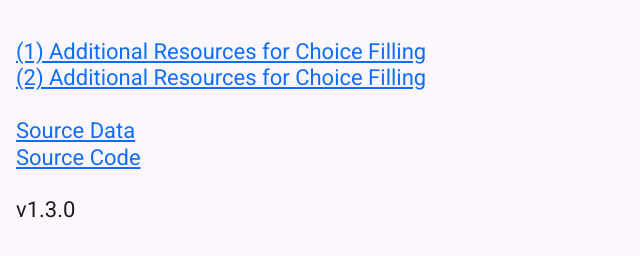
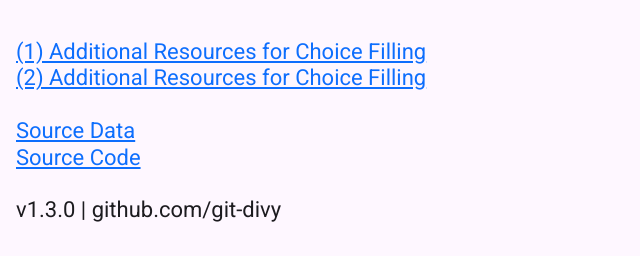
Before and after one commit to git-divy/uptac, a Flask app: page / in a window 1280 px wide. Shown: the part 782-1038 px from the top of the page, without its empty margins (0-640 px from the left). Run offline with Flask 3, Linux system fonts and the light colour scheme; data that the repository does not hold is empty; parts of the project's set-up code (start-up, migrations or seed data) failed here and were passed over.

Commit message:
Update index.html

```diff
--- a/templates/index.html
+++ b/templates/index.html
@@ -604,7 +604,7 @@
       <br />
       <a href="https://github.com/git-divy/uptac">Source Code</a>
       <br /><br />
-      <p>v1.3.0</p>
+      <p>v1.3.0 | github.com/git-divy</p>
     </h5>
 
     <script>
```
